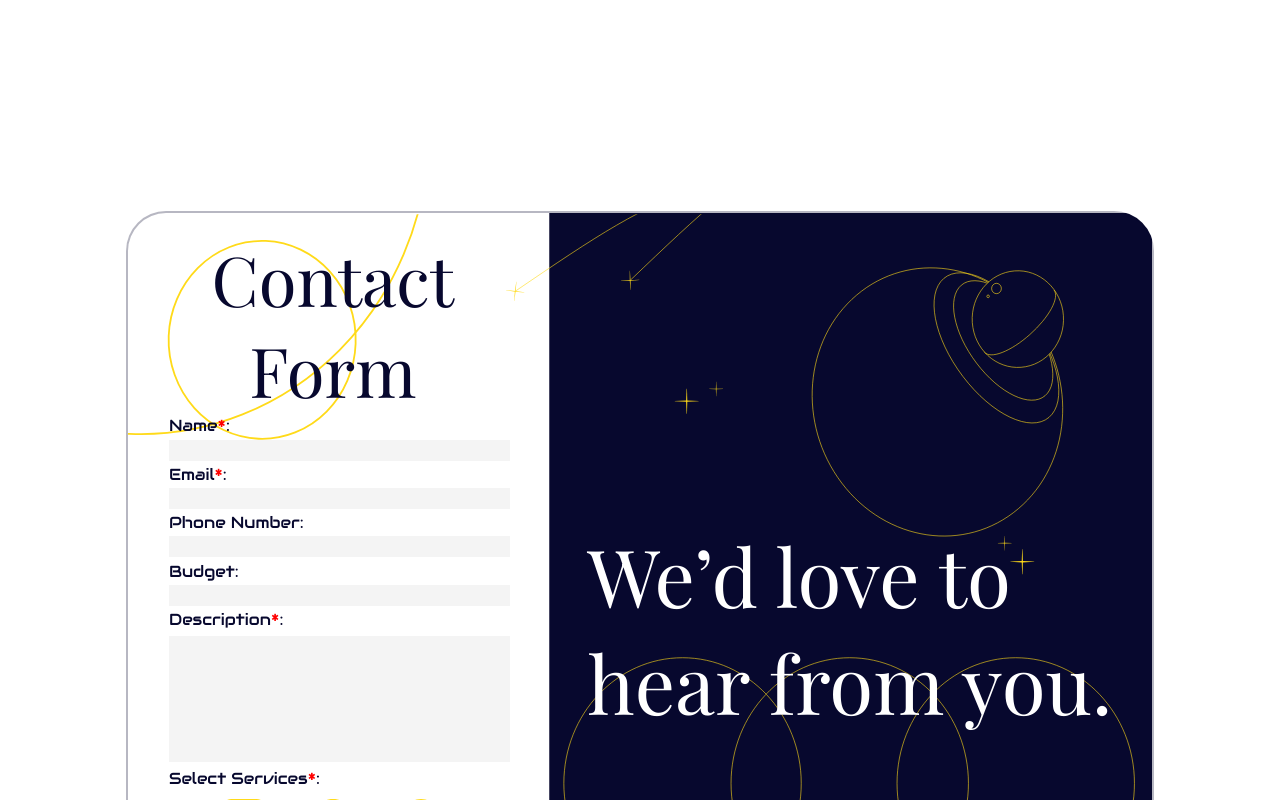
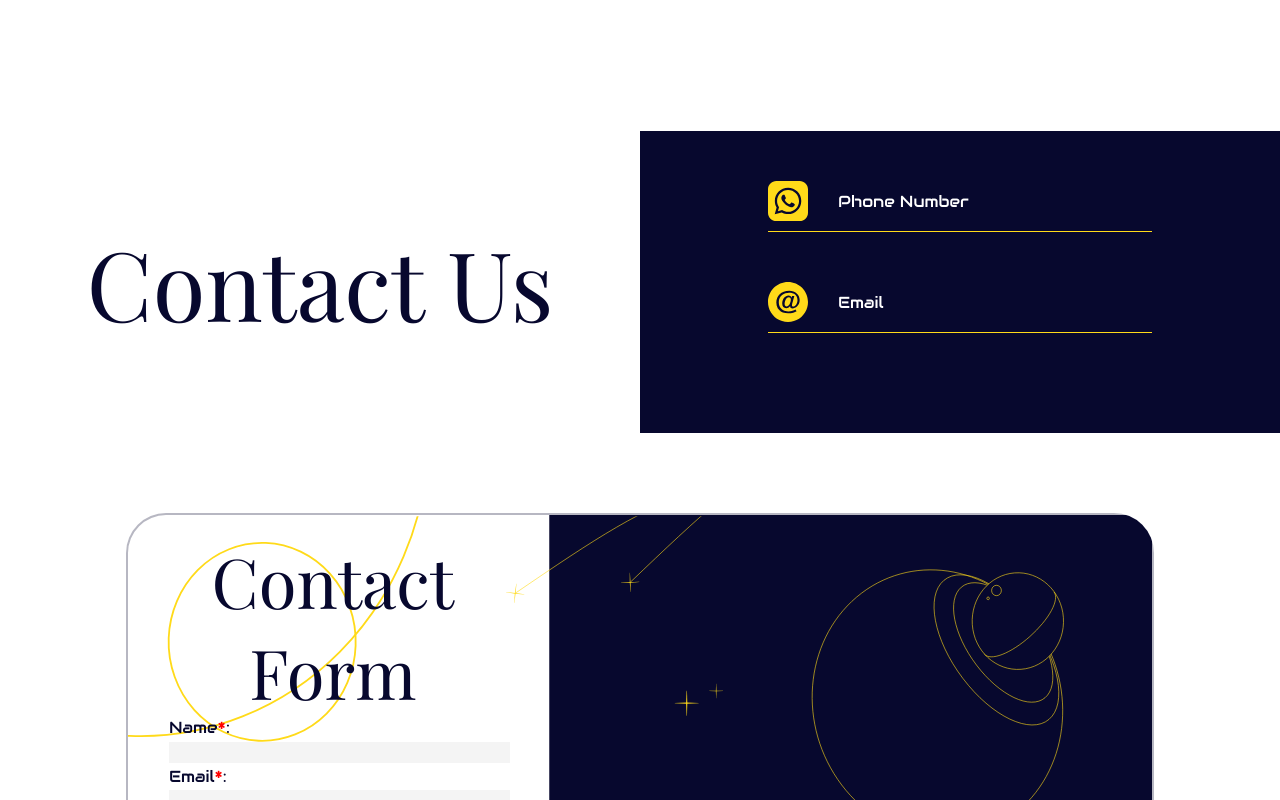
Before and after one commit to younes369/younes369.github.io, a React (Create React App) app: page / in a window 1280 px wide. Shown: the part 6040-6840 px from the top of the page. Built offline with nearby package versions, Linux system fonts and the light colour scheme.

Commit message:
adding contact us section banner

```diff
--- a/src/App.css
+++ b/src/App.css
@@ -51,7 +51,6 @@ button {
   transition: transform 300ms;
   transition: transform 300ms, -webkit-transform 300ms;
 }
-
 
 #star1 {
   top: 20%;
@@ -212,6 +211,49 @@ button {
   bottom: -20%;
 }
 
+/*contact us section*/
+.contact-us {
+  flex-direction: column;
+  margin-top: 40vh;
+  margin-bottom: 40vh;
+}
+.contact-us-banner {
+  width: 100%;
+  justify-content: space-between;
+}
+.lhs-contact-us-banner{
+  width: 50%;
+  display: flex;
+  align-items: center;
+  justify-content: center;
+}
+.lhs-contact-us-banner h1{
+  font-size: 6rem;
+  font-weight: normal;
+  text-align: center;
+}
+.rhs-contact-us-banner {
+  background-color: var(--primary-color);
+  width: 30%;
+  display: flex;
+  flex-direction: column;
+  align-items: flex-start;
+  justify-content: center;
+  padding: 50px 10%;
+}
+.flex-banner {
+  width: 100%;
+  display: flex;
+  justify-content: flex-start ;
+  align-items: center;
+  margin-bottom: 50px;
+  padding-bottom: 10px;
+  border-bottom: 1px solid var(--Secondary-color);
+
+}
+.flex-banner img{
+  margin-right: 30px;
+}
 /*animations*/
 .scale {
   -webkit-animation: scale 5s linear infinite;
@@ -328,6 +370,13 @@ button {
   }
 }
 @media (max-width: 1000px) {
+  .contact-us-banner {
+    flex-direction: column;
+
+  }
+  .rhs-contact-us-banner{
+    width: 50%;
+  }
   .hero .background {
     background-image: url(../public/assets/hero-background-mobile.svg);
   }
@@ -368,6 +417,9 @@ button {
 }
 
 @media (max-width: 700px) {
+  .lhs-contact-us-banner h1{
+    font-size: 4.5rem;
+  }
   .info h1 {
     text-align: center;
   }
--- a/src/App.jsx
+++ b/src/App.jsx
@@ -170,7 +170,22 @@ function App() {
           </div>
         </Fade>
       </section>
-      <section className="contact-us">
+      <section className="contact-us container">
+        <section className="contact-us-banner container">
+          <div className="lhs-contact-us-banner">
+            <h1>Contact Us</h1>
+          </div>
+          <div className="rhs-contact-us-banner">
+            <div className="flex-banner">
+              <img src="./assets/phone-number.svg" alt="phone number" />
+              <p>Phone Number</p>
+            </div>
+            <div className="flex-banner">
+              <img src="./assets/email.svg" alt="phone number" />
+              <p>Email</p>
+            </div>
+          </div>
+        </section>
         <Form />
       </section>
       <Footer />
--- a/src/components/Form.css
+++ b/src/components/Form.css
@@ -9,8 +9,8 @@
   border: 2px solid rgba(7, 8, 46, 0.29);
   border-radius: 40px;
   background-image: url(../../public/assets/form-bg.svg);
-  margin-bottom: 50vh;
-  margin-top: 50vh;
+  margin-bottom: 10vh;
+  margin-top: 10vh;
   width: 80%;
   background-size: 100% 100%;
   background-repeat: no-repeat;
--- a/src/components/Form.jsx
+++ b/src/components/Form.jsx
@@ -22,7 +22,7 @@ function Form() {
         body: JSON.stringify({
           name: event.target.name.value,
           email: event.target.email.value,
-          phoneNum: event.target.phoneNum.value|| 0,
+          phoneNum: event.target.phoneNum.value || 0,
           budget: event.target.budget.value || 0,
           description: event.target.description.value,
           subject: selected,
```
